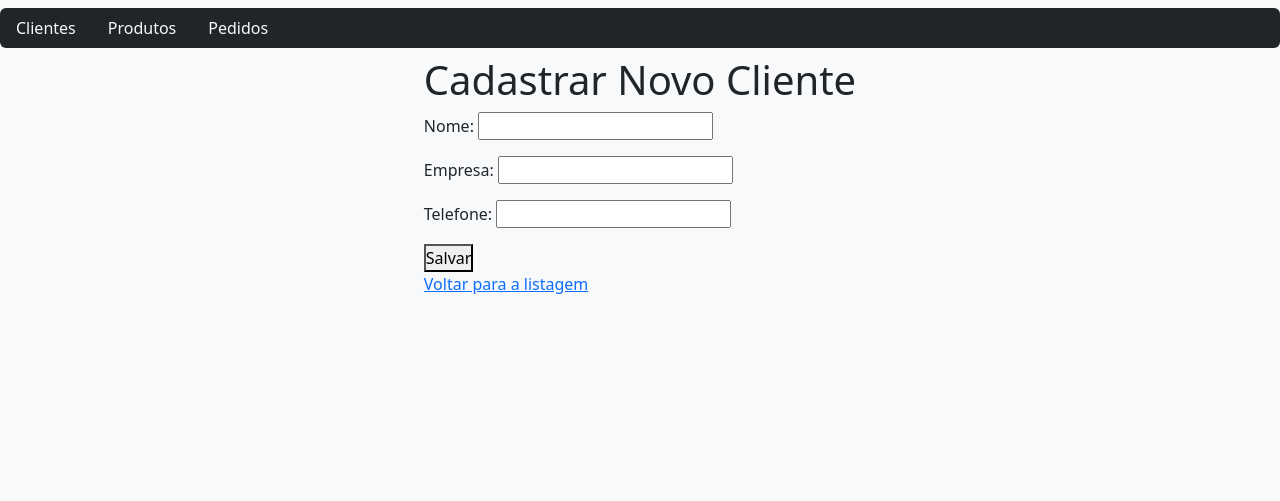
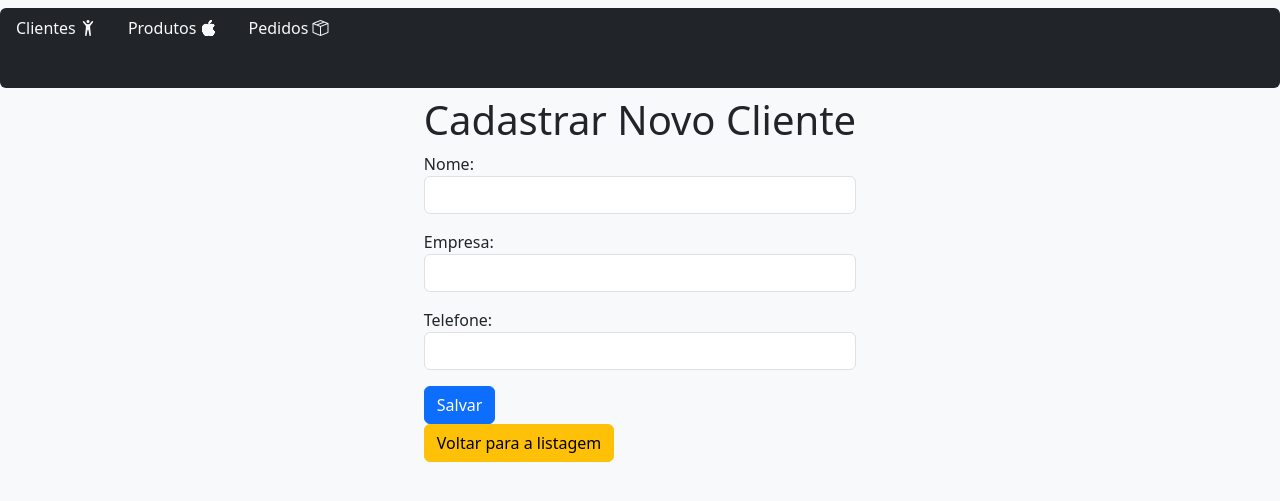
Before and after one commit to carloshtbraga/Fazenda-App, a Django app: page /clientes/novo/ in a window 1280 px wide. Shown: the top 501 px of the page. Run offline with Django 4.2, Linux system fonts and the light colour scheme.

Commit message:
:lipstick:

```diff
--- a/fazenda/forms.py
+++ b/fazenda/forms.py
@@ -7,21 +7,42 @@ class ClienteForm(ModelForm):
     class Meta:
         model = Cliente
         fields = ["nome", "empresa", "telefone"]
+        widgets = {
+            "nome": forms.TextInput(attrs={"class": "form-control"}),
+            "empresa": forms.TextInput(attrs={"class": "form-control"}),
+            "telefone": forms.TextInput(attrs={"class": "form-control"}),
+        }
 
 
 class ProdutoForm(ModelForm):
     class Meta:
         model = Produto
         fields = ["nome", "tempo_preparo"]
+        widgets = {
+            "nome": forms.TextInput(attrs={"class": "form-control"}),
+            "tempo_preparo": forms.NumberInput(attrs={"class": "form-control"}),
+        }
 
 
 class PedidoForm(ModelForm):
     class Meta:
         model = Pedido
         exclude = ["produtos", "status"]
+        widgets = {
+            "cliente": forms.Select(attrs={"class": "form-control"}),
+        }
+
+    def __init__(self, *args, **kwargs):
+        super(PedidoForm, self).__init__(*args, **kwargs)
+        self.fields["cliente"].empty_label = "Selecione o Cliente"
 
 
 class ItemPedidoForm(ModelForm):
     class Meta:
         model = ItemPedido
         fields = ["produto", "quantidade", "preco"]
+        widgets = {
+            "produto": forms.Select(attrs={"class": "form-control"}),
+            "quantidade": forms.NumberInput(attrs={"class": "form-control"}),
+            "preco": forms.NumberInput(attrs={"class": "form-control"}),
+        }
--- a/fazenda/templates/base.html
+++ b/fazenda/templates/base.html
@@ -5,6 +5,7 @@
   <title></title>
   <meta charset="UTF-8">
   <meta name="viewport" content="width=device-width, initial-scale=1">
+  <link rel="stylesheet" href="https://cdn.jsdelivr.net/npm/bootstrap-icons@1.11.2/font/bootstrap-icons.min.css">
   <link href="https://cdn.jsdelivr.net/npm/bootstrap@5.3.2/dist/css/bootstrap.min.css" rel="stylesheet"
     integrity="sha384-T3c6CoIi6uLrA9TneNEoa7RxnatzjcDSCmG1MXxSR1GAsXEV/Dwwykc2MPK8M2HN" crossorigin="anonymous">
   <title>
@@ -15,14 +16,19 @@
       margin: 0;
       padding: 0;
     }
+
+    .header{
+      height: 80px;
+
+    }
     </style>
 </head>
 
 <body class="d-flex flex-column align-items-center d-sm bg-light text-dark">
-  <header class="nav bg-dark rounded mt-2 mb-2 w-100">
-    <a class="nav-link text-light" href="{% url 'listar_clientes' %}">Clientes</a>
-    <a class="nav-link text-light" href="{% url 'listar_produtos' %}">Produtos</a>
-    <a class="nav-link text-light" href="{% url 'listar_pedidos' %}">Pedidos</a>
+  <header class="nav bg-dark rounded m-2 w-100 header">
+    <a class="nav-link text-light" href="{% url 'listar_clientes' %}">Clientes <i class="bi bi-person-arms-up"></i></a>
+    <a class="nav-link text-light" href="{% url 'listar_produtos' %}">Produtos <i class="bi bi-apple"></i></a>
+    <a class="nav-link text-light" href="{% url 'listar_pedidos' %}">Pedidos <i class="bi bi-box-seam"></i></a>
   </header>
   {% block content %}{% endblock %}
 </body>
--- a/fazenda/templates/criar_cliente.html
+++ b/fazenda/templates/criar_cliente.html
@@ -7,8 +7,8 @@
     <form method="post">
         {% csrf_token %}
         {{ form.as_p }}
-        <button type="submit">Salvar</button>
+        <button type="submit" class="btn btn-primary">Salvar</button>
     </form>
-    <a href="{% url 'listar_clientes' %}">Voltar para a listagem</a>
+    <a href="{% url 'listar_clientes' %}" class="btn btn-warning">Voltar para a listagem</a>
 </div>
 {% endblock %}
--- a/fazenda/templates/criar_produto.html
+++ b/fazenda/templates/criar_produto.html
@@ -7,8 +7,8 @@
   <form method="post">
     {% csrf_token %}
     {{ form.as_p }}
-    <button type="submit">Salvar</button>
+    <button type="submit" class="btn btn-primary">Salvar</button>
   </form>
-  <a href="{% url 'listar_produtos' %}">Voltar para a listagem</a>
+  <a href="{% url 'listar_produtos' %}" class="btn btn-warning">Voltar para a listagem</a>
 </div>
 {% endblock %}
--- a/fazenda/templates/deletar_cliente.html
+++ b/fazenda/templates/deletar_cliente.html
@@ -8,7 +8,7 @@
     <p>Você tem certeza que deseja deletar o cliente {{ cliente.nome }}?</p>
     <form method="post">
         {% csrf_token %}
-        <button type="submit">Confirmar Deleção</button>
+        <button type="submit" class="btn btn-danger">Confirmar Deleção</button>
     </form>
 </body>
 </html>
--- a/fazenda/templates/deletar_pedido.html
+++ b/fazenda/templates/deletar_pedido.html
@@ -8,7 +8,7 @@
     <p>Você tem certeza que deseja deletar o pedido de {{ pedido.cliente.nome }}?</p>
     <form action="{% url 'deletar_pedido' pedido.pk %}" method="post">
         {% csrf_token %}
-        <button type="submit">Confirmar Deleção</button>
+        <button type="submit" class="btn btn-danger">Confirmar Deleção</button>
     </form>
     <a href="{% url 'listar_pedidos' %}">Cancelar e voltar para a listagem</a>
 </body>
--- a/fazenda/templates/deletar_produto.html
+++ b/fazenda/templates/deletar_produto.html
@@ -8,7 +8,7 @@
     <p>Tem certeza que deseja deletar o produto "{{ produto.nome }}"?</p>
     <form method="post">
         {% csrf_token %}
-        <button type="submit">Deletar Produto</button>
+        <button type="submit" class="btn btn-danger">Deletar Produto</button>
         <a href="{% url 'listar_produtos' %}">Cancelar e voltar para a listagem</a>
     </form>
 </body>
--- a/fazenda/templates/detalhes_item_pedido.html
+++ b/fazenda/templates/detalhes_item_pedido.html
@@ -12,11 +12,11 @@
             </li>
         {% endfor %}
     </ul>
-    <a href="{% url 'concluir_pedido' pedido.id %}">Concluir Pedido</a>
+    <a href="{% url 'concluir_pedido' pedido.id %}" class="btn btn-success">Concluir Pedido</a>
     <p>
         <strong>Total do Pedido: R$ {{ pedido.total_pedido }}</strong>
     </p>
-    <a href="{% url 'adicionar_item_pedido' pedido.id %}">Adicionar Item</a>
-    <a href="{% url 'deletar_pedido' pedido.id %}">Deletar Pedido</a>
+    <a href="{% url 'adicionar_item_pedido' pedido.id %}" class="btn btn-primary">Adicionar Item</a>
+    <a href="{% url 'deletar_pedido' pedido.id %}" class="btn btn-danger">Deletar Pedido</a>
 </body>
 </html>
--- a/fazenda/templates/listar_clientes.html
+++ b/fazenda/templates/listar_clientes.html
@@ -9,8 +9,8 @@
     {% for cliente in clientes %}
         <li>
             {{ cliente.nome }} - {{ cliente.empresa }} - {{ cliente.telefone }}
-            <a href="{% url 'atualizar_cliente' cliente.pk %}">Atualizar</a>
-            <a href="{% url 'deletar_cliente' cliente.pk %}">Deletar</a>
+            <a href="{% url 'atualizar_cliente' cliente.pk %}"><i class="bi bi-pencil-square"></i></a>
+            <a href="{% url 'deletar_cliente' cliente.pk %}"><i class="bi bi-trash3-fill"></i></a>
         </li>
     {% endfor %}
   </ul>
--- a/fazenda/templates/listar_produtos.html
+++ b/fazenda/templates/listar_produtos.html
@@ -14,6 +14,6 @@
         </li>
     {% endfor %}
   </ul>
-  <a href="{% url 'criar_produto' %}">Novo Produto</a>
+  <a href="{% url 'criar_produto' %}" class="btn btn-success">Criar Produto</a>
 </div>
 {% endblock %}
```
